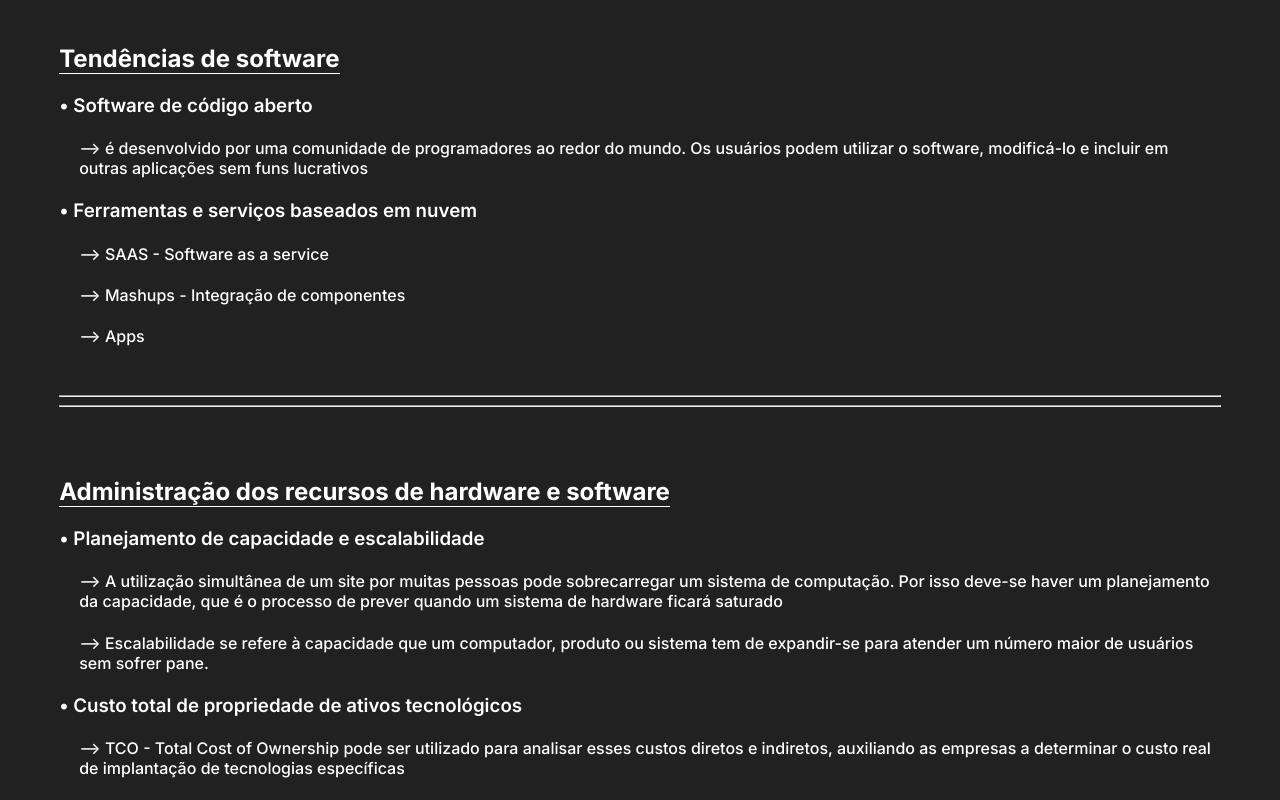
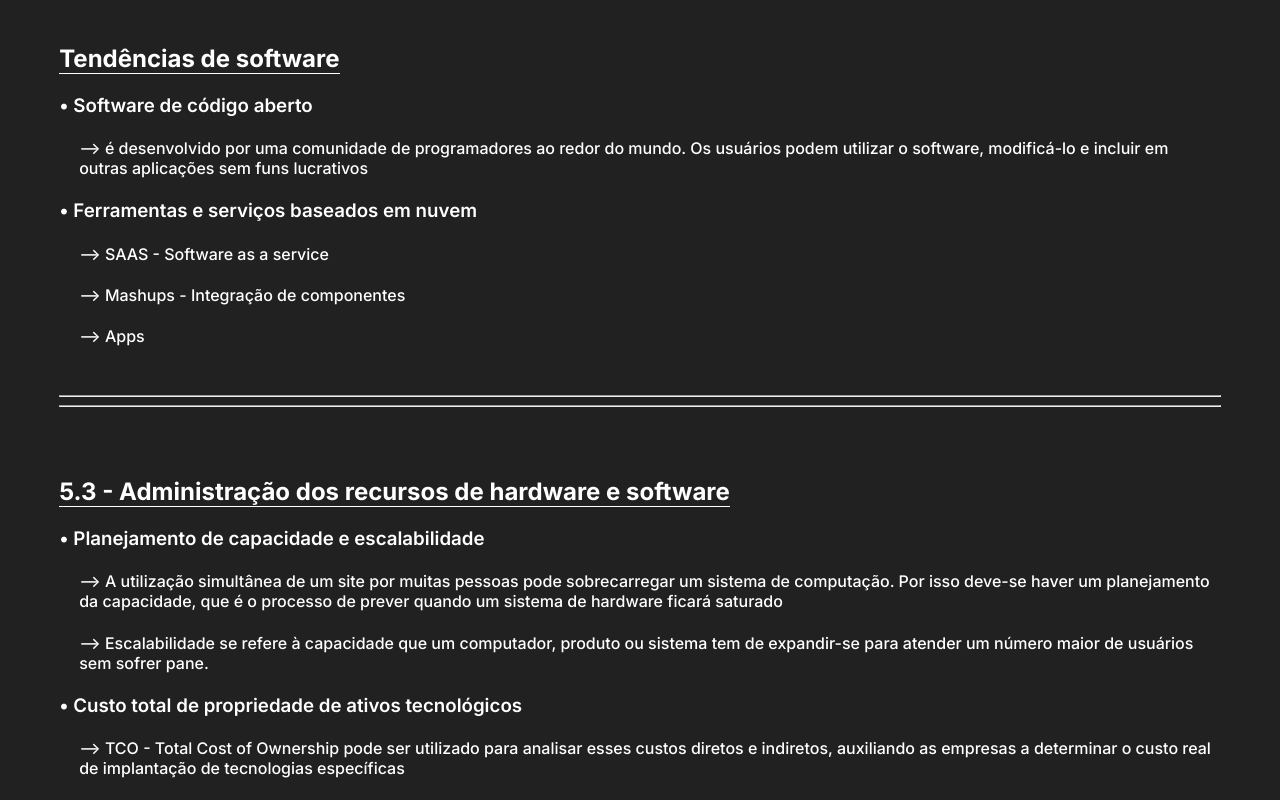
Before and after one commit to dd-henry/SIPesquisa, a plain HTML site: page index.html in a window 1280 px wide. Shown: the part 8251-9051 px from the top of the page. Drawn offline with Linux system fonts and the light colour scheme.

Commit message:
atualizacao

```diff
--- a/index.html
+++ b/index.html
@@ -289,7 +289,7 @@
 
 
     <br><hr><hr>
-    <h2>Administração dos recursos de hardware e software</h2>
+    <h2>5.3 - Administração dos recursos de hardware e software</h2>
     <h3>Planejamento de capacidade e escalabilidade</h3>
     <h4>A utilização simultânea de um site por muitas pessoas pode sobrecarregar um sistema de computação. Por isso deve-se haver um planejamento da capacidade, que é o processo de prever quando um sistema de hardware ficará saturado</h4>
     <h4>Escalabilidade se refere à capacidade que um computador, produto ou sistema tem de expandir-se para atender um número maior de usuários sem sofrer pane.</h4>
```
